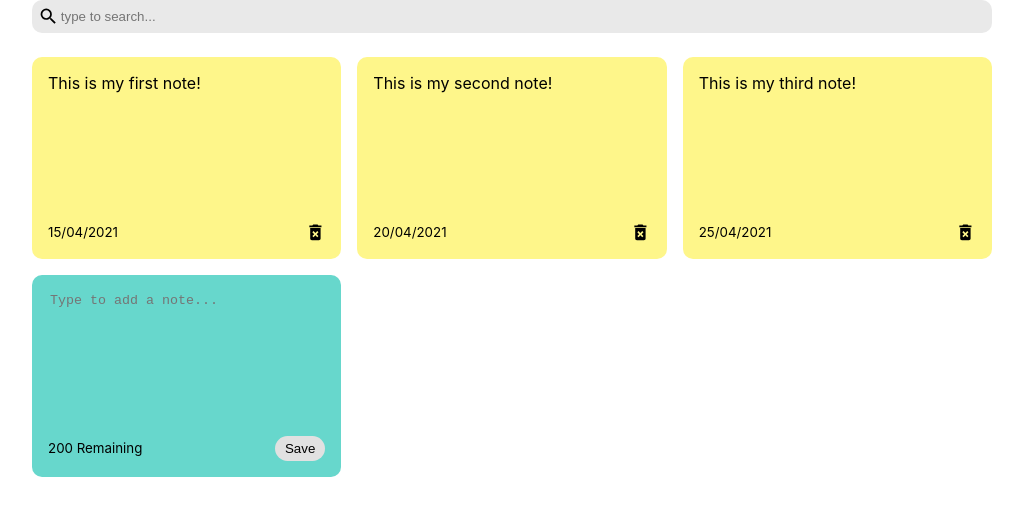
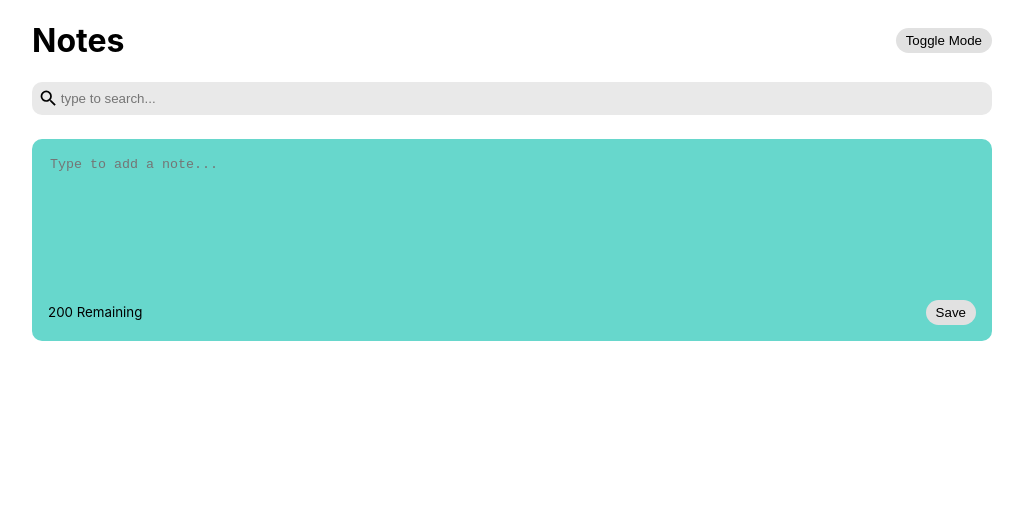
Before and after one commit to abraaogg/Practice, a React (Create React App) app in the folder react-notes-app/: page / in a window 1280 px wide. Shown: the top 516 px of the page, without its empty margins (128-1151 px from the left). Built offline with nearby package versions, Linux system fonts and the light colour scheme; the HTML template or start-up script is replaced by a standard one.

Commit message:
react-notes-app :)

```diff
--- a/react-notes-app/src/App.jsx
+++ b/react-notes-app/src/App.jsx
@@ -1,29 +1,31 @@
 import React from "react";
 import NotesList from "./components/NotesList";
-import { useState } from "react";
+import { useState, useEffect } from "react";
 import { nanoid } from "nanoid";
 import Search from "./components/Search";
+import Header from "./components/Header";
 
 function App() {
-  const [notes, SetNotes] = useState([
-    {
-      id: nanoid(),
-      text: "This is my first note!",
-      date: "15/04/2021",
-    },
-    {
-      id: nanoid(),
-      text: "This is my second note!",
-      date: "20/04/2021",
-    },
-    {
-      id: nanoid(),
-      text: "This is my third note!",
-      date: "25/04/2021",
-    },
-  ]);
+  const [notes, setNotes] = useState(() => {
+    const savedNotes = localStorage.getItem("react-notes-app-data");
+    return savedNotes ? JSON.parse(savedNotes) : [];
+  });
 
   const [searchText, setSearchText] = useState("");
+
+  const [darkMode, setDarkMode] = useState(false);
+
+  useEffect(() => {
+    const savedNotes = JSON.parse(localStorage.getItem("react-notes-app-data"));
+
+    if (savedNotes) {
+      setNotes(savedNotes);
+    }
+  }, []);
+
+  useEffect(() => {
+    localStorage.setItem("react-notes-app-data", JSON.stringify(notes));
+  }, [notes]);
 
   const addNote = (text) => {
     const date = new Date();
@@ -33,24 +35,27 @@ function App() {
       date: date.toLocaleDateString(),
     };
     const newNotes = [...notes, newNote];
-    SetNotes(newNotes);
+    setNotes(newNotes);
   };
 
   const deleteNote = (id) => {
     const newNotes = notes.filter((note) => note.id !== id);
-    SetNotes(newNotes);
+    setNotes(newNotes);
   };
   return (
+    <div className={`app ${darkMode ? "dark-mode" : ""}`}>
       <div className="container">
+        <Header handleToggleDarkMode={setDarkMode} />
         <Search handleSearchNote={setSearchText} />
         <NotesList
           notes={notes.filter((note) =>
-          note.text.toLowerCase().includes(searchText),
+            note.text.toLowerCase().includes(searchText.toLowerCase()),
           )}
           handleAddNote={addNote}
           handleDeleteNote={deleteNote}
         />
       </div>
+    </div>
   );
 }
 
--- /dev/null
+++ b/react-notes-app/src/components/Header.jsx
@@ -0,0 +1,19 @@
+import React from "react";
+
+function Header({ handleToggleDarkMode }) {
+  return (
+    <div className="header">
+      <h1>Notes</h1>
+      <button
+        onClick={() =>
+          handleToggleDarkMode((previousDarkMode) => !previousDarkMode)
+        }
+        className="save"
+      >
+        Toggle Mode
+      </button>
+    </div>
+  );
+}
+
+export default Header;
--- a/react-notes-app/src/index.css
+++ b/react-notes-app/src/index.css
@@ -1,5 +1,12 @@
+html,
+body,
+#root {
+  height: 100%;
+}
+
 body {
   margin: 0;
+  min-height: 100vh;
   font-family:
     -apple-system, BlinkMacSystemFont, "Segoe UI", "Roboto", "Oxygen", "Ubuntu",
     "Cantarell", "Fira Sans", "Droid Sans", "Helvetica Neue", sans-serif;
@@ -7,9 +14,31 @@ body {
   -moz-osx-font-smoothing: grayscale;
 }
 
+
 code {
   font-family:
     source-code-pro, Menlo, Monaco, Consolas, "Courier New", monospace;
+}
+
+.app {
+  min-height: 100vh;
+  background-color: #ffffffc9;
+  transition: background-color 0.25s ease;
+}
+
+.header{
+  display: flex;
+  align-items: center;
+  justify-content: space-between;
+}
+
+.app.dark-mode {
+  background-color: rgb(22, 22, 22);
+}
+
+
+.app.dark-mode h1{
+  color: aliceblue;
 }
 
 .container{
```
Lines whose indentation alone changed are shown as unchanged.
